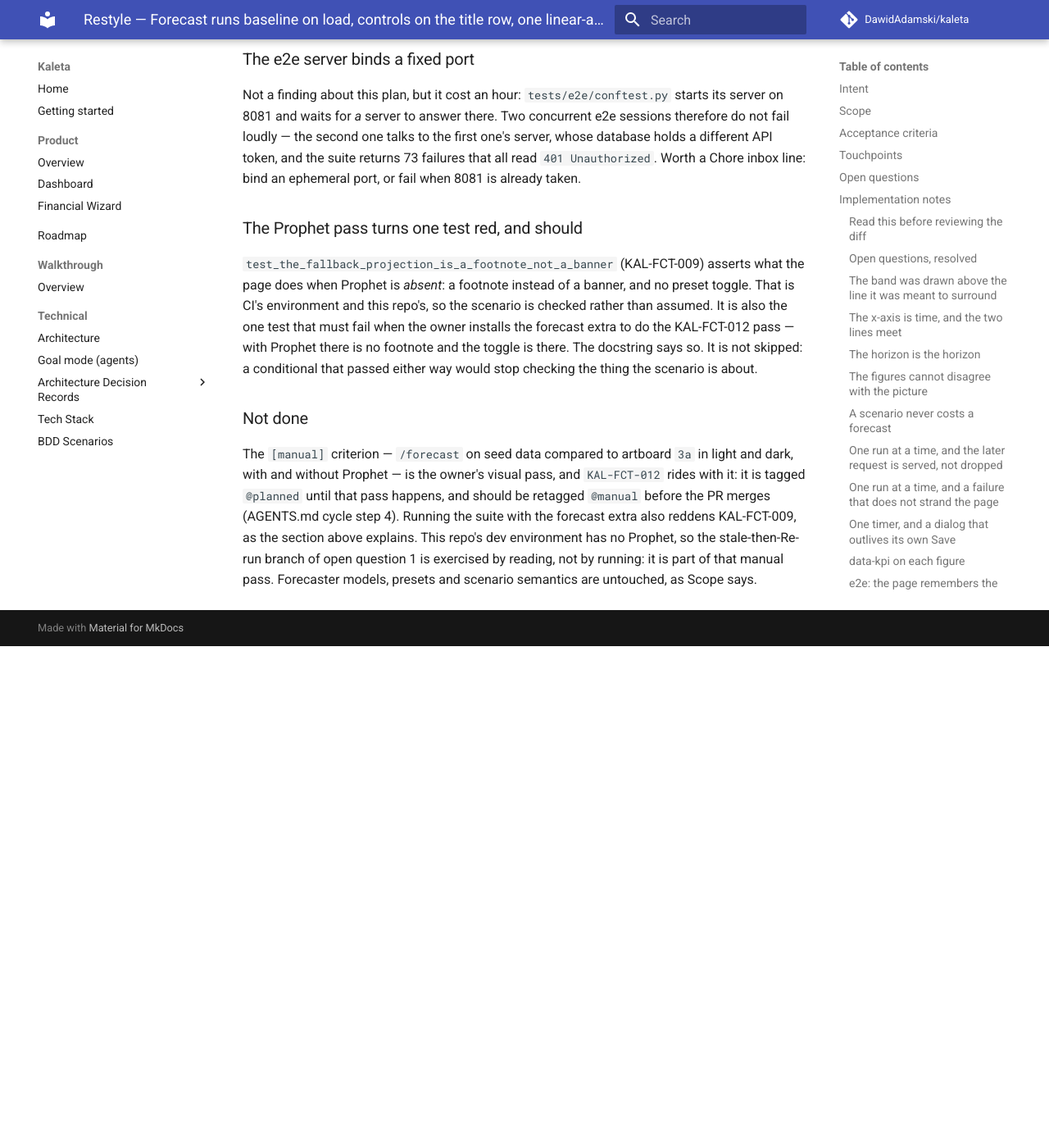
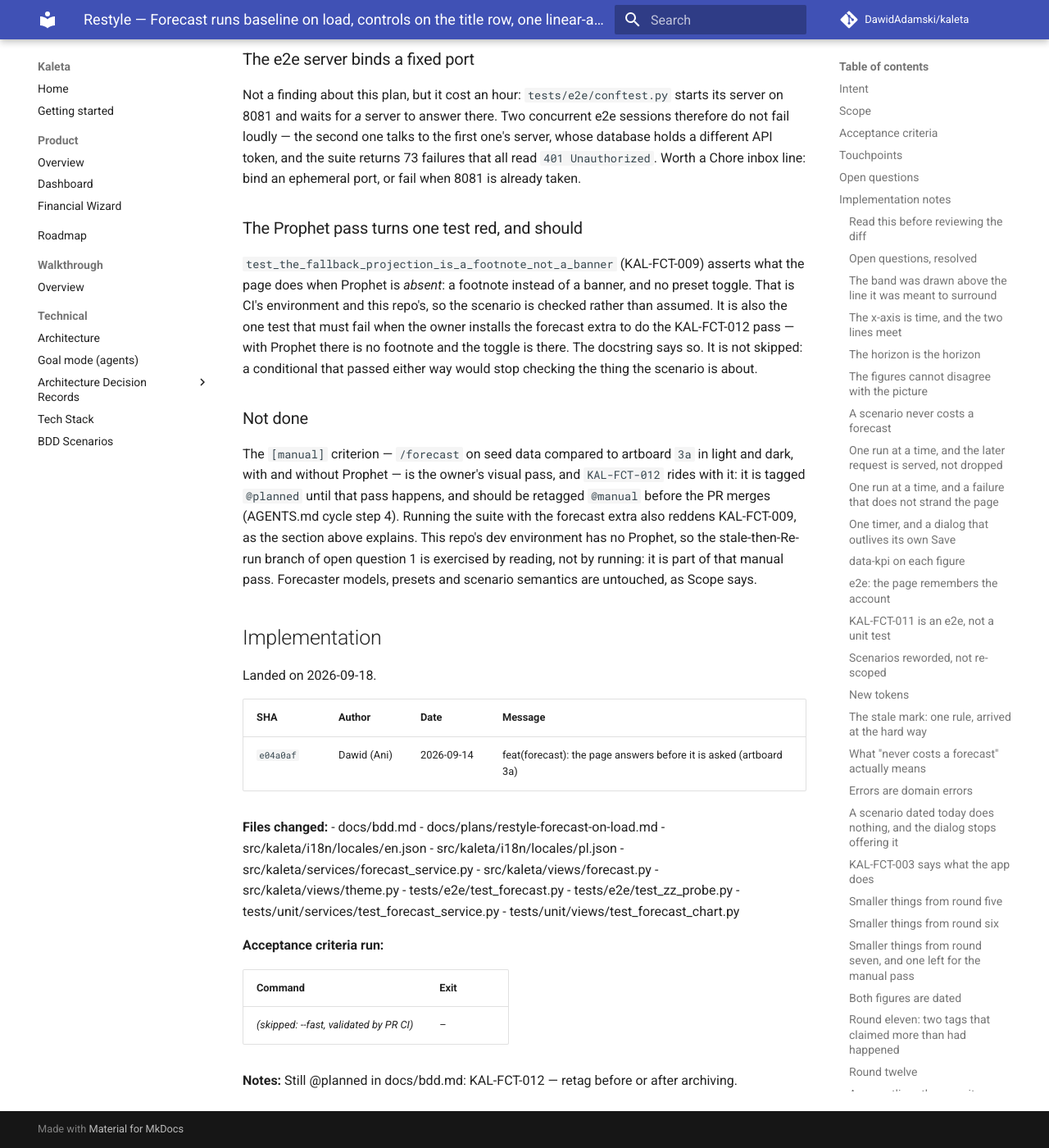
Before and after one commit to DawidAdamski/kaleta, an MkDocs documentation site: the page built from docs/plans/archive/restyle-forecast-on-load.md, in a window 1280 px wide and 1400 px high, scrolled down 10520 px. Shown: the whole window at 82% size. Built offline with MkDocs 1.6.1 and Material for MkDocs 9.7.7, drawn with Linux system fonts in a browser that asks for light colours; comment, search, counter and statistics services are not loaded; before the commit the page ends 11308 px from its top, so only the background shows below that.

Commit message:
docs(plans): archive restyle-forecast-on-load

```diff
--- a/docs/plans/restyle-forecast-on-load.md
+++ b/docs/plans/archive/restyle-forecast-on-load.md
@@ -3,8 +3,9 @@
 title: Restyle — Forecast runs baseline on load, controls on the title row, one linear-axis chart (artboard 3a)
 area: forecast
 effort: medium
-status: in-progress
-roadmap_ref: ../roadmap.md#forecast
+status: archived
+archived_at: 2026-09-18
+roadmap_ref: ../../roadmap.md#forecast
 ---
 
 # Restyle — Forecast runs on load, one chart, four KPIs
@@ -507,3 +508,32 @@
 of open question 1 is exercised by reading, not by running: it is part of
 that manual pass. Forecaster models, presets and scenario semantics are
 untouched, as Scope says.
+
+## Implementation
+
+Landed on 2026-09-18.
+
+| SHA | Author | Date | Message |
+|---|---|---|---|
+| `e04a0af` | Dawid (Ani) | 2026-09-14 | feat(forecast): the page answers before it is asked (artboard 3a) |
+
+**Files changed:**
+- docs/bdd.md
+- docs/plans/restyle-forecast-on-load.md
+- src/kaleta/i18n/locales/en.json
+- src/kaleta/i18n/locales/pl.json
+- src/kaleta/services/forecast_service.py
+- src/kaleta/views/forecast.py
+- src/kaleta/views/theme.py
+- tests/e2e/test_forecast.py
+- tests/e2e/test_zz_probe.py
+- tests/unit/services/test_forecast_service.py
+- tests/unit/views/test_forecast_chart.py
+
+**Acceptance criteria run:**
+
+| Command | Exit |
+|---|---|
+| _(skipped: --fast, validated by PR CI)_ | – |
+
+**Notes:** Still @planned in docs/bdd.md: KAL-FCT-012 — retag before or after archiving.
```
Also changed, not shown: docs/plans/README.md (+1 -1 lines).
